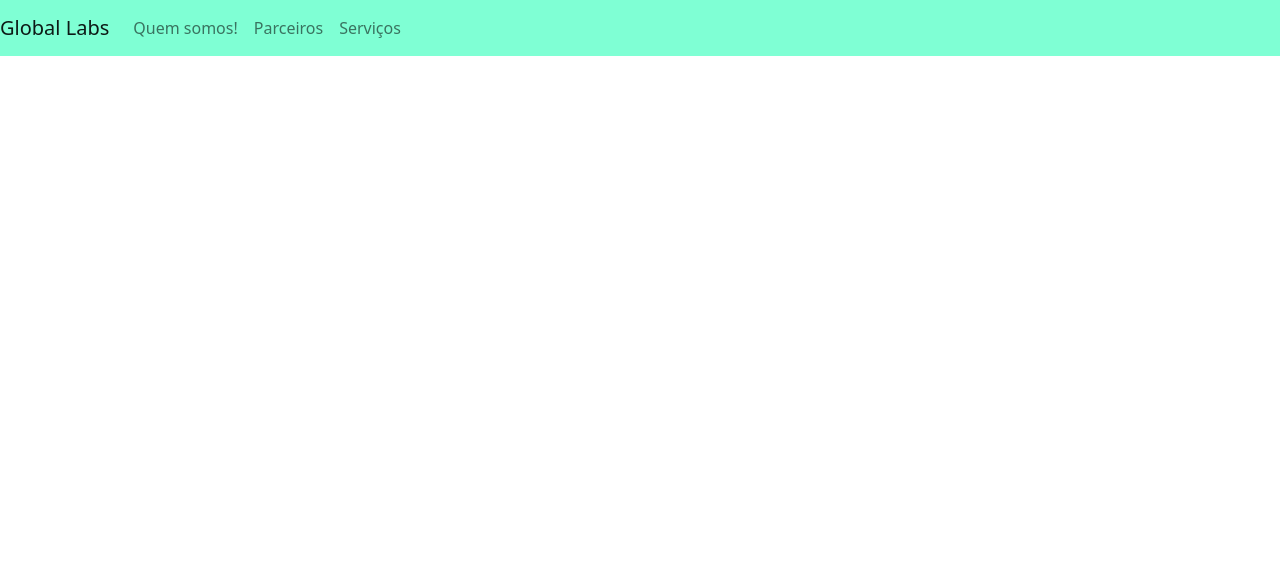
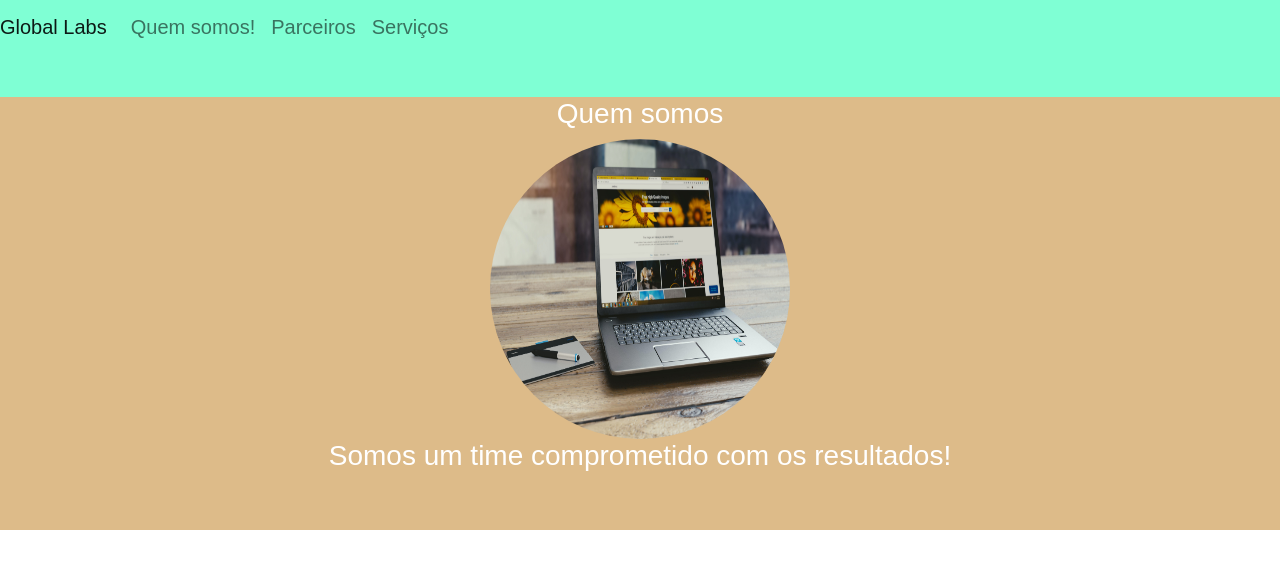
Before and after one commit to TarcizioDantas/Iniciando-Bootstrap, a plain HTML site: page index.html in a window 1280 px wide. Drawn offline with Linux system fonts and the light colour scheme.

Commit message:
cores alteradas

```diff
--- a/css/style.css
+++ b/css/style.css
@@ -1,3 +1,16 @@
+body{
+    font: 20px Arial, sans-serif;
+}
+
 .navbar{
     background-color: aquamarine;
 }
+
+.quem-somos{
+    background-color: rgb(221, 187, 137);
+    color: white;
+}
+
+.margin{
+    padding-bottom: 50px;
+}
--- a/index.html
+++ b/index.html
@@ -11,12 +11,14 @@
 
 </head>
 <body>
-    <nav class="navbar navbar-expand-lg navbar-light">
-        <a class="navbar-brand" href="#">Global Labs</a>
+    <nav class="navbar navbar-expand-lg navbar-light margin">
+        <a class="navbar-brand" href="#">
+            Global Labs
+        </a>
         <div class="collapse navbar-collapse">
             <ul class="navbar-nav">
                 <li class="nav-item">
-                        <a class="nav-link" href="#">Quem somos!</a>
+                    <a class="nav-link" href="#quemsomos">Quem somos!</a>
                 </li>
                 <li class="nav-item">
                     <a class="nav-link" href="#">Parceiros</a>
@@ -26,8 +28,15 @@
                 </li>
             </ul>
         </div>
+    </nav>
 
+    <section id="quemsomos">
+        <div class="container-fluid quem-somos text-center margin">
+            <h3>Quem somos</h3>
+            <img src="img/site1.jpg" class="rounded-circle" width="300" height="300" alt="">
+            <h3>Somos um time comprometido com os resultados!</h3>
+        </div>
+    </section>
 
-    </nav>
 </body>
 </html>
```
Lines whose indentation alone changed are shown as unchanged.
